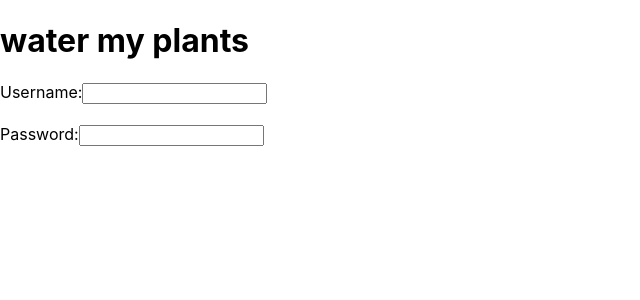
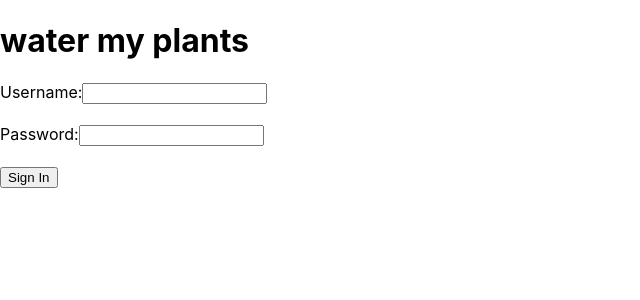
Before and after one commit to BradleyHubbs/front-end, a React (Create React App) app in the folder water-my-plants/: page / in a window 1280 px wide. Shown: the top 300 px of the page, without its empty margins (0-640 px from the left). Built offline with nearby package versions, Linux system fonts and the light colour scheme.

Commit message:
adds login page HTML skeleton

```diff
--- a/water-my-plants/src/App.js
+++ b/water-my-plants/src/App.js
@@ -6,9 +6,8 @@ function App() {
   return (
     <div className="App">
       <header className="App-header">
-
+        <LoginPage />
       </header>
-      <LoginPage />
     </div>
   );
 }
--- a/water-my-plants/src/components/LoginPage.js
+++ b/water-my-plants/src/components/LoginPage.js
@@ -1,27 +1,30 @@
-import React, { useState } from 'react';
+import React from 'react';
 
 export default function LoginPage(props) {
     return(
         <div className='login-form'>
             <h1>water my plants</h1>
             <form>
-                <label>
+                <label htmlFor='username'>
                     Username:
-                    <input
-                        name='username'
-                        type='text'
-                    />
                 </label>
+                <input
+                    name='username'
+                    type='text'
+                />
                 <br/>
                 <br/>
-                <label>
+                <label htmlFor='password'>
                     Password:
-                    <input
-                        name='password'
-                        type='text'
-                    />
                 </label>
+                <input
+                    name='password'
+                    type='password'
+                />
+                <br/>
+                <br/>
+                <button id='submitBtn'>Sign In</button>
             </form>
         </div>
     )
-}
+};
```
